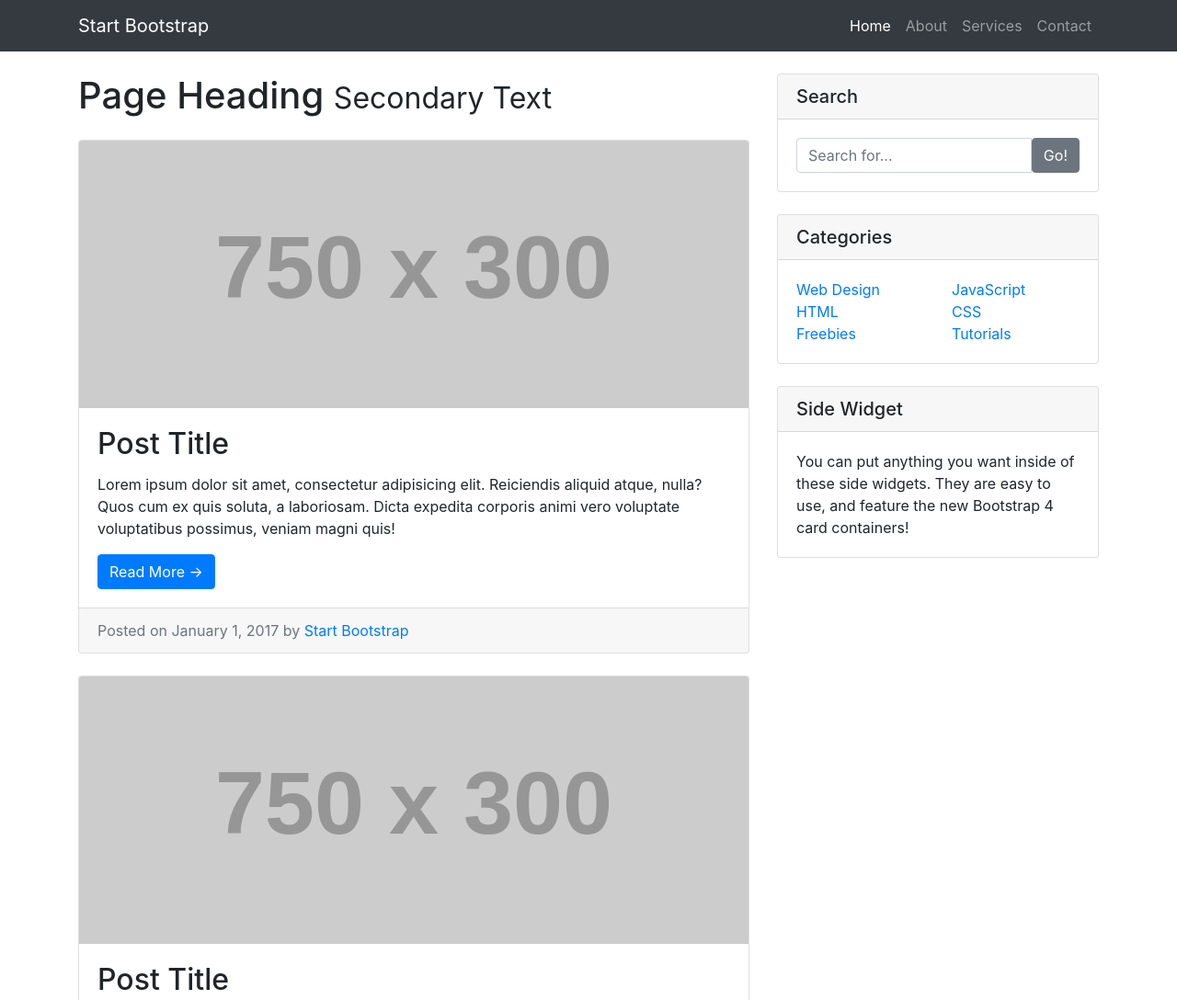
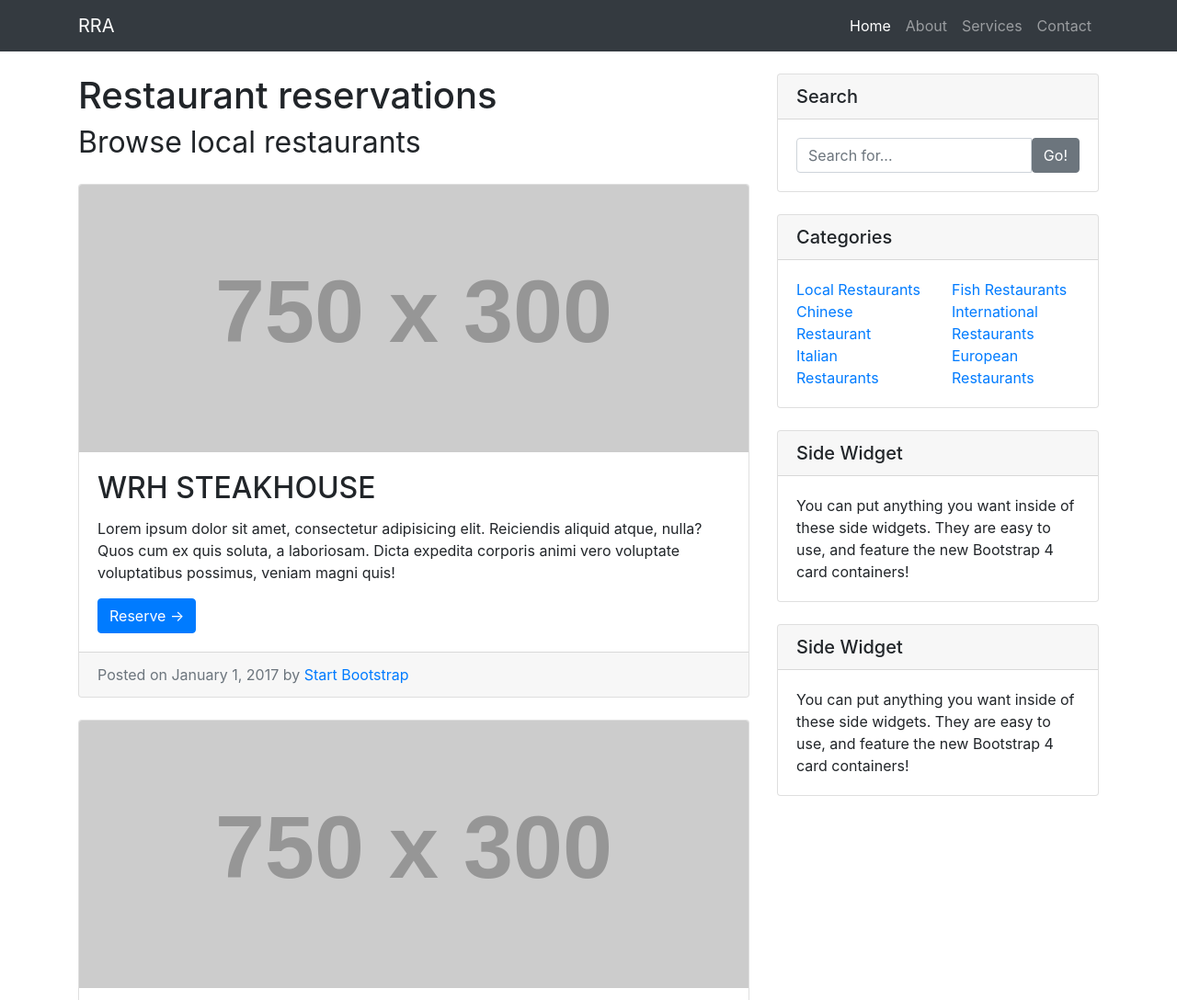
Before and after one commit to simex31/RestaurantReservationApp, a website: page index.html in a window 1280 px wide. Shown: the top 1088 px of the page at 92% size. Drawn offline with Linux system fonts and the light colour scheme; placeholder pictures from the web are drawn by us.

Commit message:
adding basic stuff

```diff
--- a/index.html
+++ b/index.html
@@ -8,7 +8,7 @@
   <meta name="description" content="">
   <meta name="author" content="">
 
-  <title>Blog Home - Start Bootstrap Template</title>
+  <title>Restaurant reservation application</title>
 
   <!-- Bootstrap core CSS -->
   <link href="vendor/bootstrap/css/bootstrap.min.css" rel="stylesheet">
@@ -23,7 +23,7 @@
   <!-- Navigation -->
   <nav class="navbar navbar-expand-lg navbar-dark bg-dark fixed-top">
     <div class="container">
-      <a class="navbar-brand" href="#">Start Bootstrap</a>
+      <a class="navbar-brand" href="#">RRA</a>
       <button class="navbar-toggler" type="button" data-toggle="collapse" data-target="#navbarResponsive" aria-controls="navbarResponsive" aria-expanded="false" aria-label="Toggle navigation">
         <span class="navbar-toggler-icon"></span>
       </button>
@@ -56,17 +56,17 @@
       <!-- Blog Entries Column -->
       <div class="col-md-8">
 
-        <h1 class="my-4">Page Heading
-          <small>Secondary Text</small>
+        <h1 class="my-4">Restaurant reservations
+          <br><small>Browse local restaurants</small>
         </h1>
 
         <!-- Blog Post -->
         <div class="card mb-4">
           <img class="card-img-top" src="http://placehold.it/750x300" alt="Card image cap">
           <div class="card-body">
-            <h2 class="card-title">Post Title</h2>
+            <h2 class="card-title">WRH STEAKHOUSE</h2>
             <p class="card-text">Lorem ipsum dolor sit amet, consectetur adipisicing elit. Reiciendis aliquid atque, nulla? Quos cum ex quis soluta, a laboriosam. Dicta expedita corporis animi vero voluptate voluptatibus possimus, veniam magni quis!</p>
-            <a href="#" class="btn btn-primary">Read More &rarr;</a>
+            <a href="#" class="btn btn-primary">Reserve &rarr;</a>
           </div>
           <div class="card-footer text-muted">
             Posted on January 1, 2017 by
@@ -78,9 +78,9 @@
         <div class="card mb-4">
           <img class="card-img-top" src="http://placehold.it/750x300" alt="Card image cap">
           <div class="card-body">
-            <h2 class="card-title">Post Title</h2>
+            <h2 class="card-title">Piccante Restoran & Lounge bar</h2>
             <p class="card-text">Lorem ipsum dolor sit amet, consectetur adipisicing elit. Reiciendis aliquid atque, nulla? Quos cum ex quis soluta, a laboriosam. Dicta expedita corporis animi vero voluptate voluptatibus possimus, veniam magni quis!</p>
-            <a href="#" class="btn btn-primary">Read More &rarr;</a>
+            <a href="#" class="btn btn-primary">Reserve &rarr;</a>
           </div>
           <div class="card-footer text-muted">
             Posted on January 1, 2017 by
@@ -92,9 +92,9 @@
         <div class="card mb-4">
           <img class="card-img-top" src="http://placehold.it/750x300" alt="Card image cap">
           <div class="card-body">
-            <h2 class="card-title">Post Title</h2>
+            <h2 class="card-title">FISH & ZELENISH</h2>
             <p class="card-text">Lorem ipsum dolor sit amet, consectetur adipisicing elit. Reiciendis aliquid atque, nulla? Quos cum ex quis soluta, a laboriosam. Dicta expedita corporis animi vero voluptate voluptatibus possimus, veniam magni quis!</p>
-            <a href="#" class="btn btn-primary">Read More &rarr;</a>
+            <a href="#" class="btn btn-primary">Reserve &rarr;</a>
           </div>
           <div class="card-footer text-muted">
             Posted on January 1, 2017 by
@@ -138,26 +138,26 @@
               <div class="col-lg-6">
                 <ul class="list-unstyled mb-0">
                   <li>
-                    <a href="#">Web Design</a>
+                    <a href="#">Local Restaurants</a>
                   </li>
                   <li>
-                    <a href="#">HTML</a>
+                    <a href="#">Chinese Restaurant</a>
                   </li>
                   <li>
-                    <a href="#">Freebies</a>
+                    <a href="#">Italian Restaurants</a>
                   </li>
                 </ul>
               </div>
               <div class="col-lg-6">
                 <ul class="list-unstyled mb-0">
                   <li>
-                    <a href="#">JavaScript</a>
+                    <a href="#">Fish Restaurants</a>
                   </li>
                   <li>
-                    <a href="#">CSS</a>
+                    <a href="#">International Restaurants</a>
                   </li>
                   <li>
-                    <a href="#">Tutorials</a>
+                    <a href="#">European Restaurants</a>
                   </li>
                 </ul>
               </div>
@@ -166,6 +166,12 @@
         </div>
 
         <!-- Side Widget -->
+        <div class="card my-4">
+          <h5 class="card-header">Side Widget</h5>
+          <div class="card-body">
+            You can put anything you want inside of these side widgets. They are easy to use, and feature the new Bootstrap 4 card containers!
+          </div>
+        </div>
         <div class="card my-4">
           <h5 class="card-header">Side Widget</h5>
           <div class="card-body">
```
